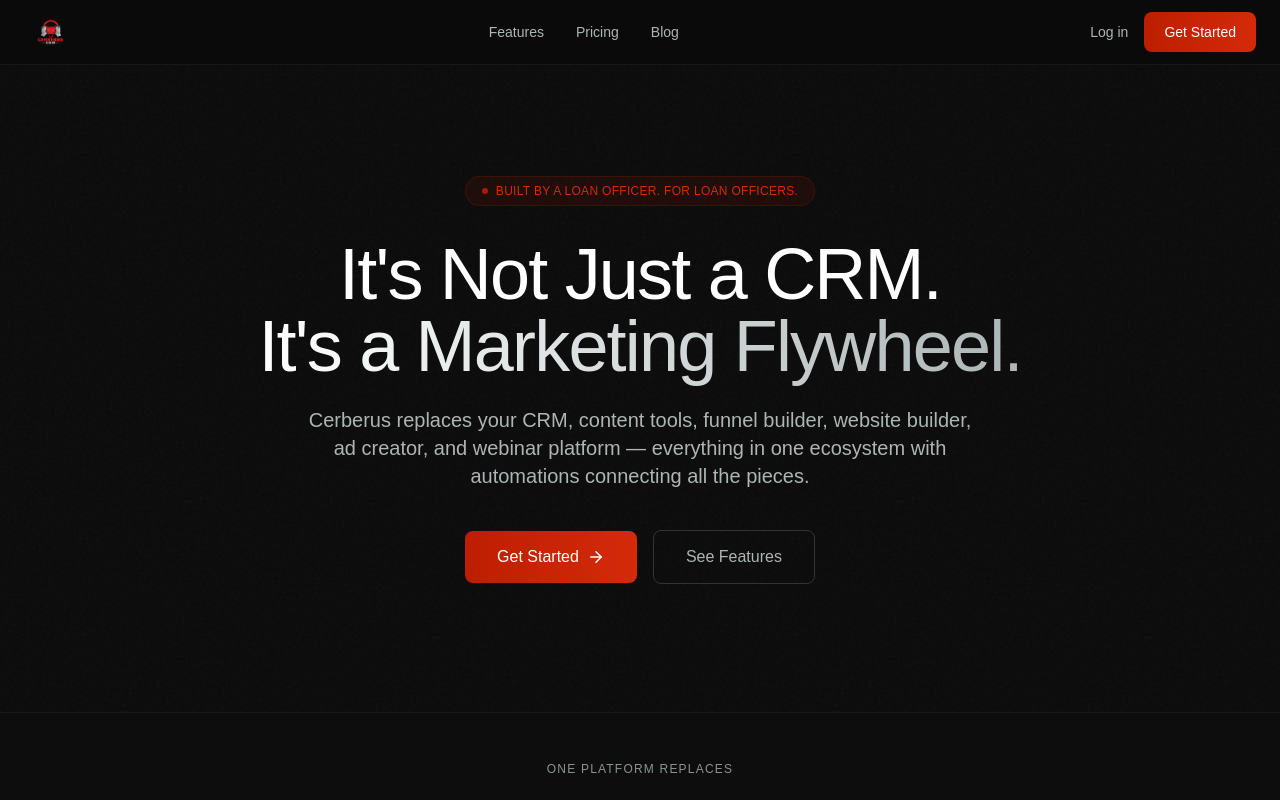
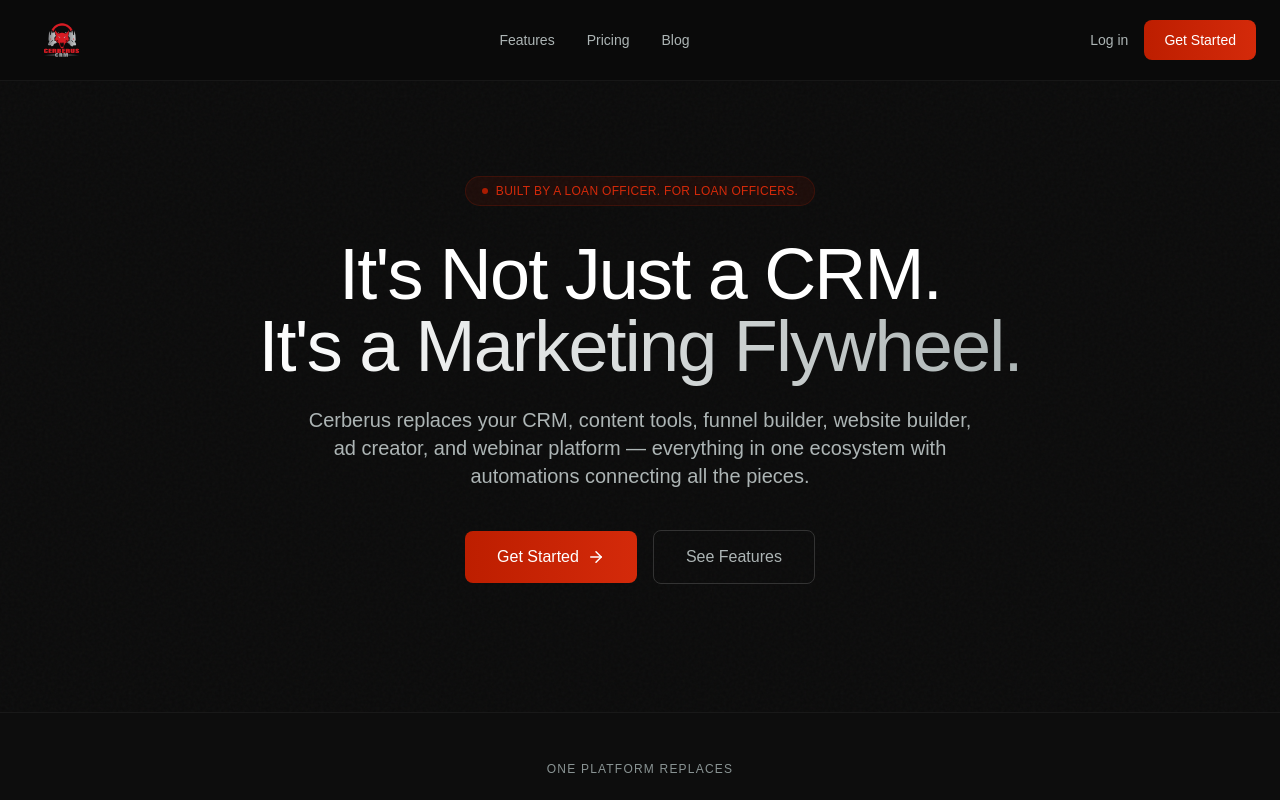
Before and after one commit to bbrondt/cerberus-crm-site, a Next.js app: page / in a window 1280 px wide. Shown: the top 800 px of the page. Built offline with nearby package versions, Linux system fonts and the light colour scheme.

Commit message:
Add files via upload

```diff
--- a/components/Footer.tsx
+++ b/components/Footer.tsx
@@ -40,9 +40,9 @@
                 <Image
                   src="/cerberus-logo.png"
                   alt="Cerberus CRM"
-                  width={120}
-                  height={40}
-                  className="h-9 w-auto object-contain"
+                  width={160}
+                  height={48}
+                  className="h-12 w-auto object-contain"
                 />
               </Link>
               <p className="text-sm text-cerberus-steel-dark leading-relaxed">
--- a/components/Navbar.tsx
+++ b/components/Navbar.tsx
@@ -16,15 +16,15 @@
 
   return (
     <header className="fixed top-0 left-0 right-0 z-50 bg-dark-900/80 backdrop-blur-xl border-b border-white/5">
-      <nav className="max-w-7xl mx-auto px-6 h-16 flex items-center justify-between">
+      <nav className="max-w-7xl mx-auto px-6 h-20 flex items-center justify-between">
         {/* Logo */}
         <Link href="/" className="flex items-center group">
           <Image
             src="/cerberus-logo.png"
             alt="Cerberus CRM"
-            width={140}
-            height={48}
-            className="h-10 w-auto object-contain"
+            width={200}
+            height={56}
+            className="h-14 w-auto object-contain"
           />
         </Link>
 
```
